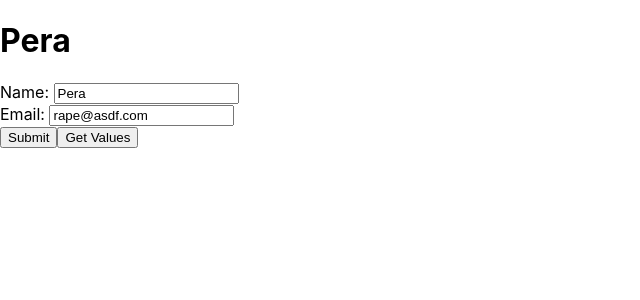
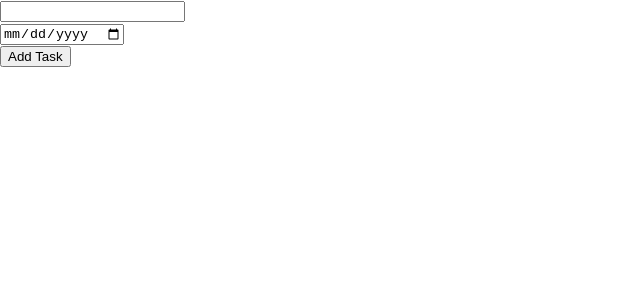
Before and after one commit to BorakL/electron, a React (Create React App) app in the folder rhf-demo/: page / in a window 1280 px wide. Shown: the top 300 px of the page, without its empty margins (0-640 px from the left). Built offline with nearby package versions, Linux system fonts and the light colour scheme.

Commit message:
added form5

```diff
--- a/rhf-demo/src/App.tsx
+++ b/rhf-demo/src/App.tsx
@@ -5,13 +5,14 @@ import PlainReactForm from './components/plainReactForm';
 import Form2 from './components/form2';
 import Form3 from './components/form3';
 import Form4 from './components/form4';
+import Form5 from './components/form5';
 
 function App() {
   return (
     <div className="App">
       {/* <YoutubeForm/> */}
       {/* <Form3/> */}
-      <Form4/>
+      <Form5/>
     </div>
   );
 }
--- a/rhf-demo/src/components/form4.tsx
+++ b/rhf-demo/src/components/form4.tsx
@@ -15,16 +15,18 @@ const Form4 = ()=>{
     const {
         register,
         handleSubmit,
-        formState: {errors, touchedFields, dirtyFields},
+        formState: {errors, touchedFields, dirtyFields, isValid, isSubmitting},
         watch,
-        getValues
-    } = useForm<Data>({defaultValues:data });
+        getValues,
+    } = useForm<Data>();
 
     const name = watch("name")
 
     const onSubmit = (data:Data)=>{
         console.log("Submitted Data: ",data)
     }
+
+    const getAttributes = () => { return {name:"surname", type:"text", id:"surname"} }
 
     useEffect(()=>{
         console.log("errors",errors)
@@ -33,11 +35,15 @@ const Form4 = ()=>{
     return (
         <form onSubmit={handleSubmit(onSubmit)}>
             <h1>{name}</h1>
+            {isValid ? <h1>Valid</h1> : <h1>Not Valid!</h1>}
+            <div>
+                <label htmlFor="surname">Surname: </label>
+                <input {...getAttributes()} />
+            </div>
             <div className="input-field">
                 <label htmlFor="name">Name: </label>
                 <input
                     type="text"
-                    id="name"
                     {...register("name",{
                         required: {
                             value: true,
@@ -63,7 +69,7 @@ const Form4 = ()=>{
                 />
                 <span>{errors.email && errors.email.message}</span>
             </div>
-            <button type="submit">Submit</button>
+            <button type="submit" disabled={!isValid}>Submit</button>
             <button type="button" onClick={()=>console.log(getValues())}>Get Values</button>
         </form>
     )
--- /dev/null
+++ b/rhf-demo/src/components/form5.tsx
@@ -0,0 +1,52 @@
+import React from 'react'
+import {useForm} from "react-hook-form"
+
+type Data = {
+    task: string,
+    time: string
+}
+
+const Form5 = () => {
+    const data: Data = {
+        task:"",
+        time:""
+    }
+
+    const {
+        register,
+        formState: {errors, touchedFields, dirtyFields, isDirty, isValid},
+        handleSubmit
+    } = useForm<Data>({defaultValues:data});
+
+    const onSubmit = (data)=>{
+        console.log("HI this form is submited")
+    }
+
+    return (
+        <form onSubmit={handleSubmit(onSubmit)}>
+            <div>
+                <input type="text" id="task" {...register("task", {
+                    required: {
+                        value: true,
+                        message: "The task field is required."
+                    }
+                })}/>
+                {errors.task && errors.task.message && <span>{errors.task.message}</span> }
+            </div>
+            <div>
+                <input type="date" id="date" {...register("time", {
+                    required: {
+                        value: true,
+                        message: "The data field is required"
+                    }
+                })}/>
+                {errors.task && errors.time.message && <span>{errors.time.message}</span>}
+            </div>
+            <div>
+                <button type="submit">Add Task</button>
+            </div>
+        </form>
+    )
+}
+
+export default Form5
```
